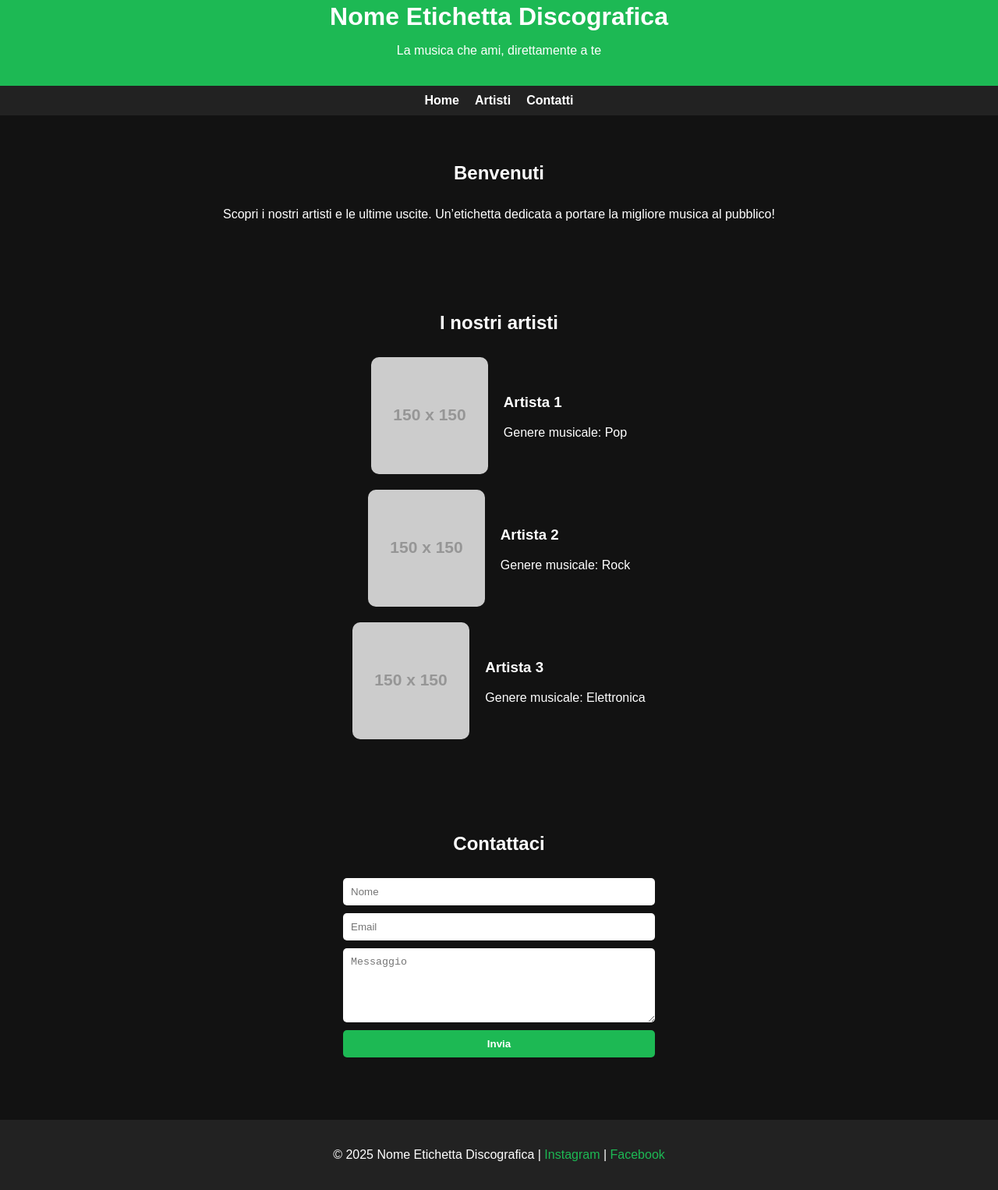
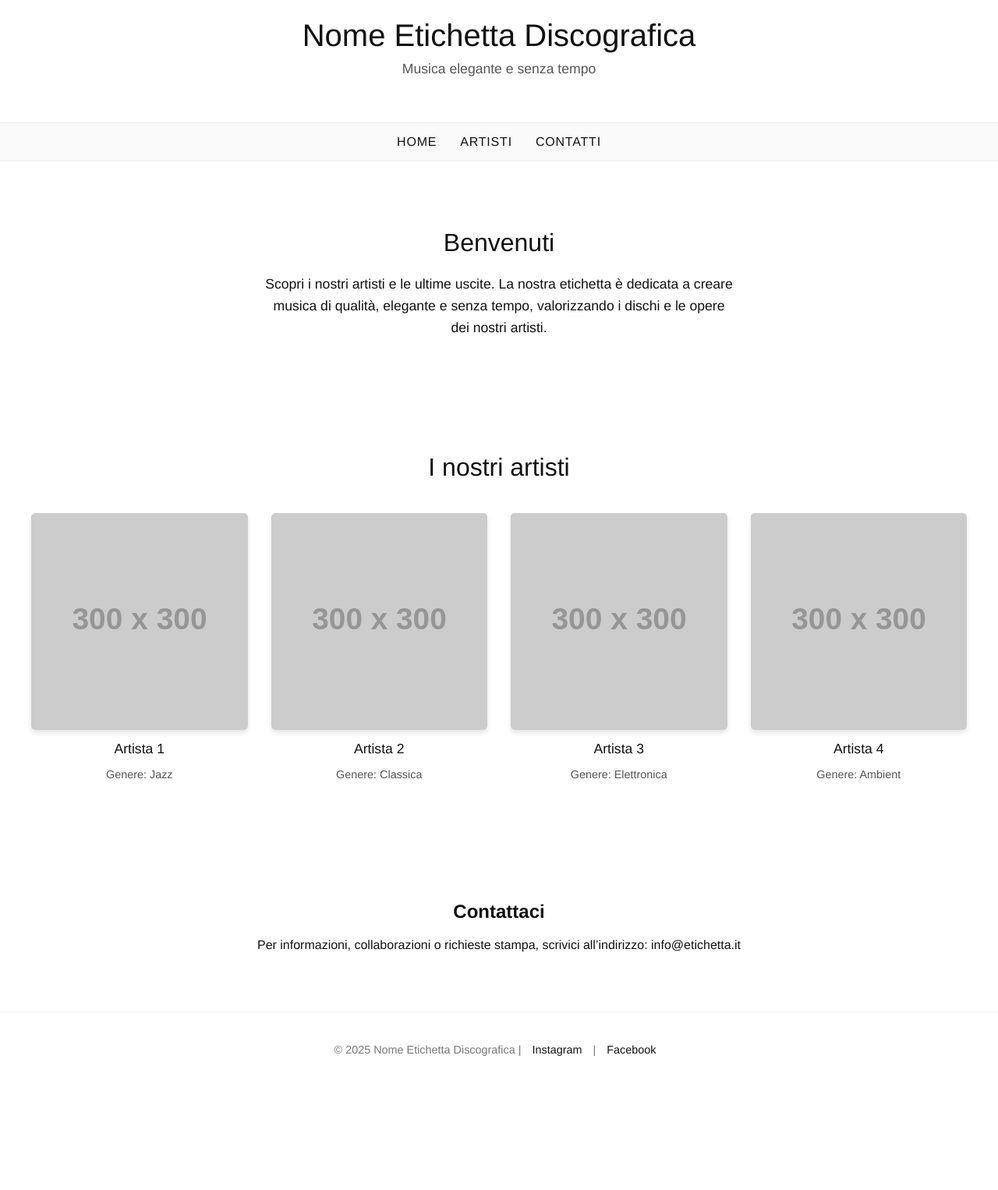
Before and after one commit to mraxanilabel/mraxanilabel, a plain HTML site: page index.html in a window 1280 px wide. Shown: the part 17-1543 px from the top of the page at 78% size. After the commit the page ends 1411 px from the top, so only its background shows below. Drawn offline with Linux system fonts and the light colour scheme; placeholder pictures from the web are drawn by us.

Commit message:
Update index.html

```diff
--- a/index.html
+++ b/index.html
@@ -5,117 +5,150 @@
   <meta name="viewport" content="width=device-width, initial-scale=1.0">
   <title>Etichetta Discografica</title>
   <style>
-    /* Stile base */
+    /* STILE GENERALE */
     body {
-      font-family: Arial, sans-serif;
+      font-family: 'Helvetica Neue', Arial, sans-serif;
       margin: 0;
       padding: 0;
-      background-color: #121212;
-      color: #fff;
+      background-color: #fff;
+      color: #111;
     }
 
+    a {
+      color: #111;
+      text-decoration: none;
+    }
+
+    a:hover {
+      color: #555;
+    }
+
+    /* HEADER */
     header {
-      background-color: #1db954;
-      padding: 20px;
+      padding: 40px 20px;
       text-align: center;
+      border-bottom: 1px solid #eee;
     }
 
     header h1 {
       margin: 0;
-      font-size: 2em;
+      font-weight: 300;
+      font-size: 2.5em;
     }
 
+    header p {
+      margin-top: 10px;
+      font-weight: 200;
+      font-size: 1.1em;
+      color: #555;
+    }
+
+    /* NAV */
     nav {
       display: flex;
       justify-content: center;
-      gap: 20px;
-      background-color: #222;
-      padding: 10px 0;
+      gap: 30px;
+      padding: 15px 0;
+      border-bottom: 1px solid #eee;
+      background-color: #fafafa;
     }
 
     nav a {
-      color: #fff;
-      text-decoration: none;
-      font-weight: bold;
+      font-weight: 500;
+      font-size: 1em;
+      text-transform: uppercase;
+      letter-spacing: 0.05em;
     }
 
-    nav a:hover {
-      color: #1db954;
+    /* SEZIONE HOME */
+    #home {
+      padding: 60px 20px;
+      text-align: center;
     }
 
-    section {
-      padding: 40px 20px;
-      max-width: 1000px;
+    #home h2 {
+      font-weight: 300;
+      font-size: 2em;
+      margin-bottom: 20px;
+    }
+
+    #home p {
+      font-weight: 200;
+      font-size: 1.1em;
+      max-width: 600px;
+      margin: auto;
+      line-height: 1.6;
+    }
+
+    /* SEZIONE ARTISTI */
+    #artisti {
+      padding: 60px 20px;
+      max-width: 1200px;
       margin: auto;
     }
 
-    h2 {
+    #artisti h2 {
       text-align: center;
-      margin-bottom: 30px;
+      font-weight: 300;
+      font-size: 2em;
+      margin-bottom: 40px;
     }
 
-    .artist {
-      display: flex;
-      gap: 20px;
-      margin-bottom: 20px;
-      align-items: center;
-      flex-wrap: wrap;
-      justify-content: center;
+    .artist-grid {
+      display: grid;
+      grid-template-columns: repeat(auto-fit, minmax(200px, 1fr));
+      gap: 30px;
     }
 
-    .artist img {
-      width: 150px;
-      height: 150px;
-      object-fit: cover;
-      border-radius: 10px;
+    .artist-card {
+      text-align: center;
     }
 
-    .artist div {
-      max-width: 300px;
+    .artist-card img {
+      width: 100%;
+      height: auto;
+      border-radius: 5px;
+      box-shadow: 0 4px 6px rgba(0,0,0,0.1);
+      transition: transform 0.3s;
     }
 
+    .artist-card img:hover {
+      transform: scale(1.05);
+    }
+
+    .artist-card h3 {
+      margin: 10px 0 5px;
+      font-weight: 400;
+      font-size: 1.1em;
+    }
+
+    .artist-card p {
+      font-weight: 200;
+      font-size: 0.9em;
+      color: #555;
+    }
+
+    /* FOOTER */
     footer {
       text-align: center;
-      padding: 20px;
-      background-color: #222;
-      margin-top: 40px;
+      padding: 40px 20px;
+      font-size: 0.9em;
+      color: #777;
+      border-top: 1px solid #eee;
     }
 
     footer a {
-      color: #1db954;
-      text-decoration: none;
+      margin: 0 10px;
+      font-weight: 500;
     }
 
-    form {
-      display: flex;
-      flex-direction: column;
-      max-width: 400px;
-      margin: auto;
-      gap: 10px;
-    }
-
-    input, textarea, button {
-      padding: 10px;
-      border: none;
-      border-radius: 5px;
-    }
-
-    button {
-      background-color: #1db954;
-      color: #fff;
-      cursor: pointer;
-      font-weight: bold;
-    }
-
-    button:hover {
-      background-color: #17a44b;
-    }
   </style>
 </head>
 <body>
+
   <header>
     <h1>Nome Etichetta Discografica</h1>
-    <p>La musica che ami, direttamente a te</p>
+    <p>Musica elegante e senza tempo</p>
   </header>
 
   <nav>
@@ -126,46 +159,43 @@
 
   <section id="home">
     <h2>Benvenuti</h2>
-    <p style="text-align:center;">Scopri i nostri artisti e le ultime uscite. Un’etichetta dedicata a portare la migliore musica al pubblico!</p>
+    <p>Scopri i nostri artisti e le ultime uscite. La nostra etichetta è dedicata a creare musica di qualità, elegante e senza tempo, valorizzando i dischi e le opere dei nostri artisti.</p>
   </section>
 
   <section id="artisti">
     <h2>I nostri artisti</h2>
-    <div class="artist">
-      <img src="https://via.placeholder.com/150" alt="Artista 1">
-      <div>
+    <div class="artist-grid">
+      <div class="artist-card">
+        <img src="https://via.placeholder.com/300x300.png?text=Disco+1" alt="Disco 1">
         <h3>Artista 1</h3>
-        <p>Genere musicale: Pop</p>
+        <p>Genere: Jazz</p>
       </div>
-    </div>
-    <div class="artist">
-      <img src="https://via.placeholder.com/150" alt="Artista 2">
-      <div>
+      <div class="artist-card">
+        <img src="https://via.placeholder.com/300x300.png?text=Disco+2" alt="Disco 2">
         <h3>Artista 2</h3>
-        <p>Genere musicale: Rock</p>
+        <p>Genere: Classica</p>
       </div>
-    </div>
-    <div class="artist">
-      <img src="https://via.placeholder.com/150" alt="Artista 3">
-      <div>
+      <div class="artist-card">
+        <img src="https://via.placeholder.com/300x300.png?text=Disco+3" alt="Disco 3">
         <h3>Artista 3</h3>
-        <p>Genere musicale: Elettronica</p>
+        <p>Genere: Elettronica</p>
+      </div>
+      <div class="artist-card">
+        <img src="https://via.placeholder.com/300x300.png?text=Disco+4" alt="Disco 4">
+        <h3>Artista 4</h3>
+        <p>Genere: Ambient</p>
       </div>
     </div>
   </section>
 
-  <section id="contatti">
+  <section id="contatti" style="padding:60px 20px; text-align:center;">
     <h2>Contattaci</h2>
-    <form>
-      <input type="text" placeholder="Nome" required>
-      <input type="email" placeholder="Email" required>
-      <textarea placeholder="Messaggio" rows="5" required></textarea>
-      <button type="submit">Invia</button>
-    </form>
+    <p>Per informazioni, collaborazioni o richieste stampa, scrivici all’indirizzo: <a href="mailto:info@etichetta.it">info@etichetta.it</a></p>
   </section>
 
   <footer>
-    <p>&copy; 2025 Nome Etichetta Discografica | <a href="#">Instagram</a> | <a href="#">Facebook</a></p>
+    &copy; 2025 Nome Etichetta Discografica | <a href="#">Instagram</a> | <a href="#">Facebook</a>
   </footer>
+
 </body>
 </html>
```
